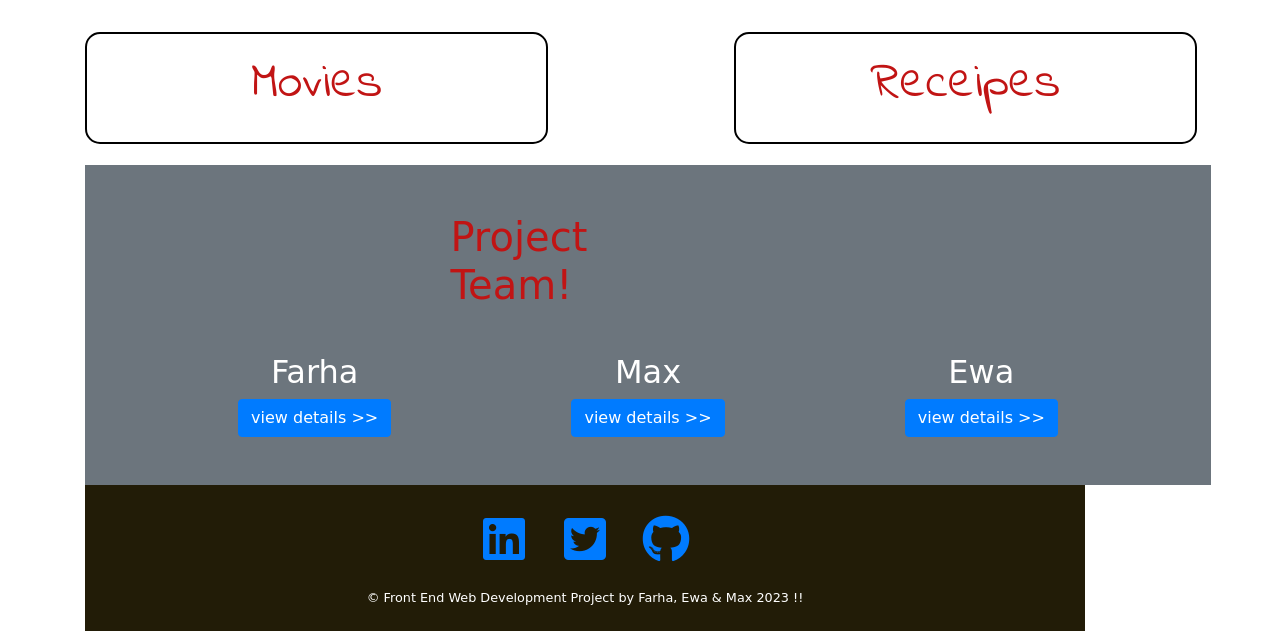
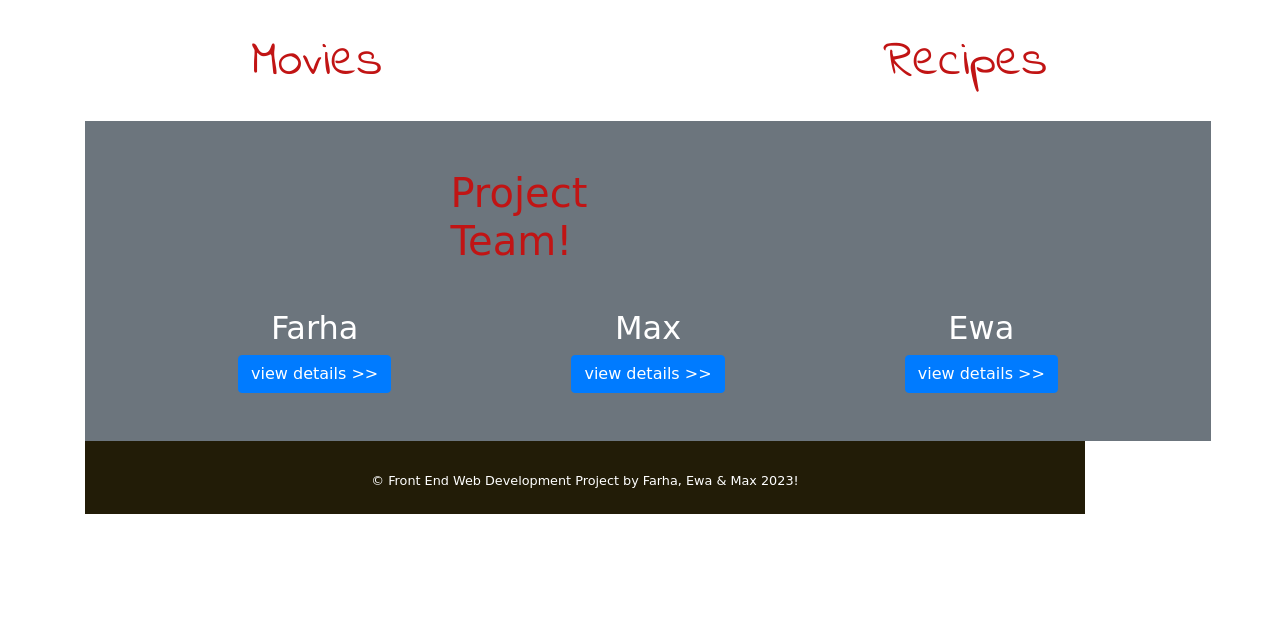
Before and after one commit to khnfarha1987/receipe-movies-project, a plain HTML site: page index.html in a window 1280 px wide. Shown: the part 320-951 px from the top of the page. After the commit the page ends 834 px from the top, so only its background shows below. Drawn offline with nearby package versions, Linux system fonts and the light colour scheme; a web font is replaced by a local one.

Commit message:
Removed obsolete footer links, minor changes

```diff
--- a/index.html
+++ b/index.html
@@ -44,23 +44,27 @@
                     </div>
                 </nav>
             </section>
-            <!--Jumbotron with animation-->
+            <!--Jumbotron-->
             <div class="jumbotron jumbotron-fluid">
                 <h1>Generate your perfect date!</h1>
                 <h2>Placeholder explanation text</h2>
             </div>
-            <!--Bootstrap container and rows-->
+
+            <!--Movies and Food Section-->
+
             <div class="container">
                 <div class="row" id="container-rows">
+
                     <!--Food radio buttons-->
-                    <div class="col-lg-5 " id="foodborder">
+                    <div class="col-lg-5 " id="Movies">
                         <h3 class="selections">Movies</h3>
                     </div>
                     <!--Empty div-->
                     <div class="col-lg-2"></div>
+
                     <!--Drink radio buttons-->
-                    <div class="col-lg-5 " id="drinkborder">
-                        <h3 class="selections">Receipes</h3>
+                    <div class="col-lg-5 " id="Food">
+                        <h3 class="selections">Recipes</h3>
                     </div>
                 </div>
                 <div class="row">
@@ -76,11 +80,9 @@
                             </div>
                         </div>
                     </div>
-                    <!--Empty div-->
-                    <div class="col-lg-2"></div>
-            <!--Linking jquery and script file-->
-            <script src="https://code.jquery.com/jquery-3.4.1.min.js"></script>
-            <script src="js/script.js"></script>
+
+
+
             <!--Team Members Section-->
             <section>
                 <div class="container bg-secondary" id="project-team">
@@ -122,26 +124,8 @@
                 <div class="container">
                     <div class="row">
                         <div class="col-lg-6 h-100 text-center mx-auto" id="links">
-                            <ul class="list-inline mb-0">
-                                <li class="list-inline-item mr-3" id="linkedin">
-                                    <a href="https://www.linkedin.com" target="_blank">
-                                        <i class="fab fa-linkedin fa-3x fa-fw"></i>
-                                    </a>
-                                </li>
-                                <li class="list-inline-item mr-3" id="twitter">
-                                    <a href="https://www.twitter.com" target="_blank">
-                                        <i class="fab fa-twitter-square fa-3x fa-fw"></i>
-                                    </a>
-                                </li>
-                                <li class="list-inline-item" id="github">
-                                    <a href="https://www.github.com" target="_blank">
-                                        <i class="fab fa-github fa-3x fa-fw"></i>
-                                    </a>
-                                </li>
-                            </ul>
-                            <br>
                             <p class="text-muted small mb-4 mb-lg-0" id="bottom-section">&copy; Front End Web
-                                Development Project by Farha, Ewa & Max 2023 !!</p>
+                                Development Project by Farha, Ewa & Max 2023!</p>
                             <br>
                         </div>
                     </div>
@@ -149,5 +133,9 @@
                 <!-- /.container -->
             </footer>
             <!-- end of Footer -->
+
+            <!--Linking jquery and script file-->
+            <script src="https://code.jquery.com/jquery-3.4.1.min.js"></script>
+            <script src="js/script.js"></script>
     </body>
 </html>
```
